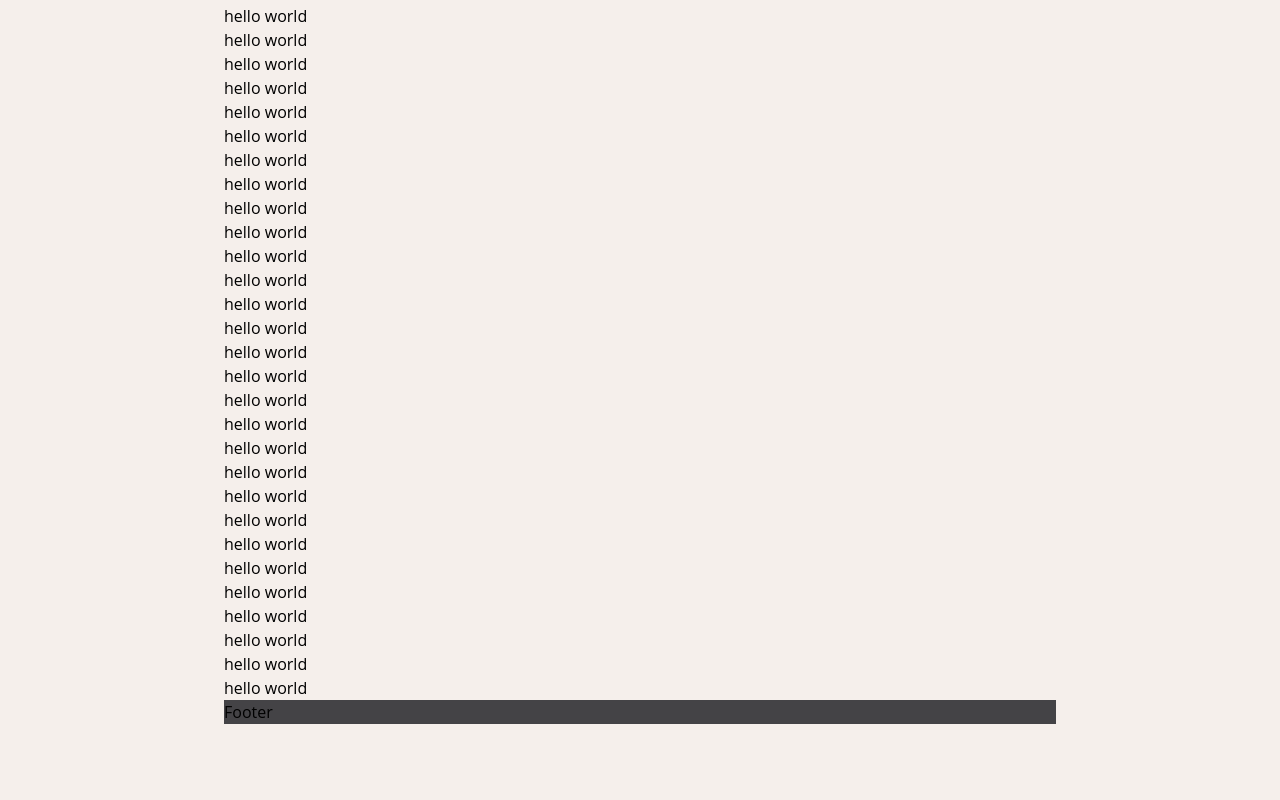
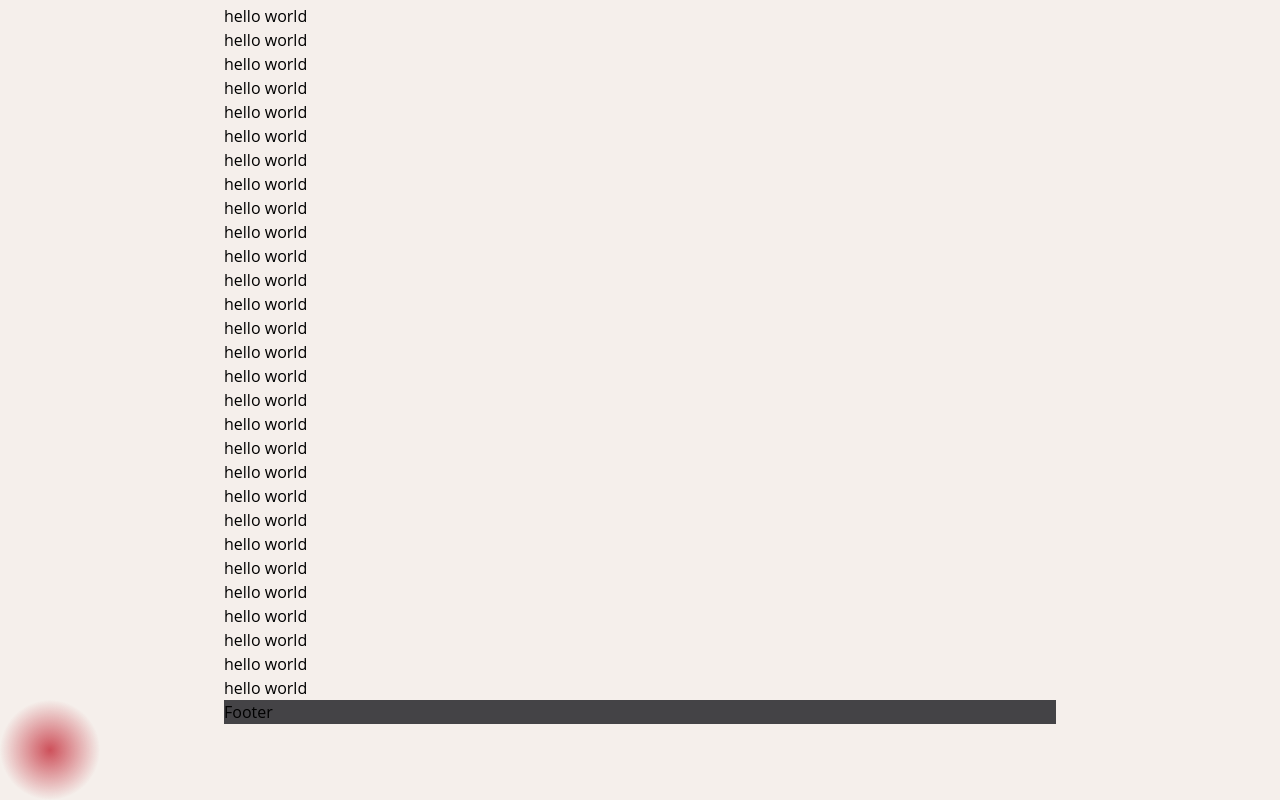
Before and after one commit to zehraikizler/zehra-ikizler, a Next.js app: page / in a window 1280 px wide. Shown: the part 1180-1980 px from the top of the page. Before the commit the page ends 1904 px from the top, so only its background shows below. Built offline with nearby package versions, Linux system fonts and the light colour scheme.

Commit message:
mouse tracking added

```diff
--- a/src/app/layout.js
+++ b/src/app/layout.js
@@ -1,4 +1,5 @@
 import Footer from "@/components/footer";
+import MouseTracking from "@/components/mouseTracking";
 import LeftSidebar from "@/components/sidebar/leftSidebar";
 import RightSidebar from "@/components/sidebar/rightSidebar";
 
@@ -13,6 +14,7 @@ export default function RootLayout({ children }) {
         <LeftSidebar />
         <RightSidebar />
         <main>{children}</main>
+        <MouseTracking />
         <Footer />
       </body>
     </html>
--- /dev/null
+++ b/src/components/mouseTracking/index.js
@@ -0,0 +1,16 @@
+"use client";
+import React from "react";
+import { useMousePos } from "./useMousePos";
+import "./style.css";
+
+function MouseTracking() {
+  const { posX, posY } = useMousePos();
+  return (
+    <span
+      className="mouse-tracking absolute z-20"
+      style={{ left: posX, top: posY }}
+    ></span>
+  );
+}
+
+export default MouseTracking;
--- /dev/null
+++ b/src/components/mouseTracking/style.css
@@ -0,0 +1,6 @@
+.mouse-tracking {
+  pointer-events: none;
+  height: 100px;
+  width: 100px;
+  background: radial-gradient(circle closest-side, #cd505a, transparent);
+}
--- /dev/null
+++ b/src/components/mouseTracking/useMousePos.js
@@ -0,0 +1,17 @@
+import React, { useState, useEffect } from "react";
+
+export const useMousePos = () => {
+  const [mousePos, setMousePos] = useState({});
+  useEffect(() => {
+    const getMousePos = (e) => {
+      const posX = scrollX + e.clientX - 50;
+      const posY = scrollY + e.clientY - 50;
+      setMousePos({ posX, posY });
+    };
+    document.addEventListener("mousemove", getMousePos);
+    return function cleanup() {
+      document.removeEventListener("mousemove", getMousePos);
+    };
+  });
+  return mousePos;
+};
--- a/src/components/sidebar/leftSidebar/index.js
+++ b/src/components/sidebar/leftSidebar/index.js
@@ -4,7 +4,7 @@ import { FaLinkedinIn, FaGithub } from "react-icons/fa";
 
 function LeftSidebar() {
   return (
-    <div className="min-h-screen bg-light text-dark absolute left-0 w-52">
+    <div className="min-h-screen bg-light text-dark absolute left-0 w-52 z-10">
       <div className="sidebar min-h-screen w-52 overflow-hidden fixed">
         <div className="flex h-screen flex-col justify-between pt-2 pb-6">
           <div className="flex items-center justify-center">
--- a/src/components/sidebar/rightSidebar/index.js
+++ b/src/components/sidebar/rightSidebar/index.js
@@ -2,7 +2,7 @@ import React from "react";
 
 function RightSidebar() {
   return (
-    <div className="min-h-screen bg-light text-dark  w-52 absolute right-0">
+    <div className="min-h-screen bg-light text-dark  w-52 absolute right-0 z-10">
       <div className="sidebar min-h-screen w-52 overflow-hidden fixed">
         <div className="flex h-screen flex-col justify-between pt-2 pb-6">
           <div className="flex items-center justify-center mt-10">
--- a/src/components/ui/animation/index.js
+++ b/src/components/ui/animation/index.js
@@ -3,7 +3,7 @@ import "./style.css";
 
 function Animation() {
   return (
-    <div className="relative w-screen h-screen">
+    <div className="relative w-screen h-screen z-0">
       <div className="animation01">
         <div className="rhombus_small">
           <div className="rhombus">
```
